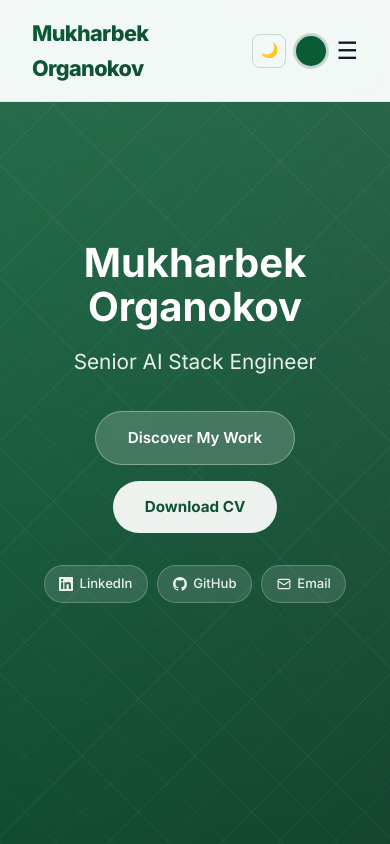
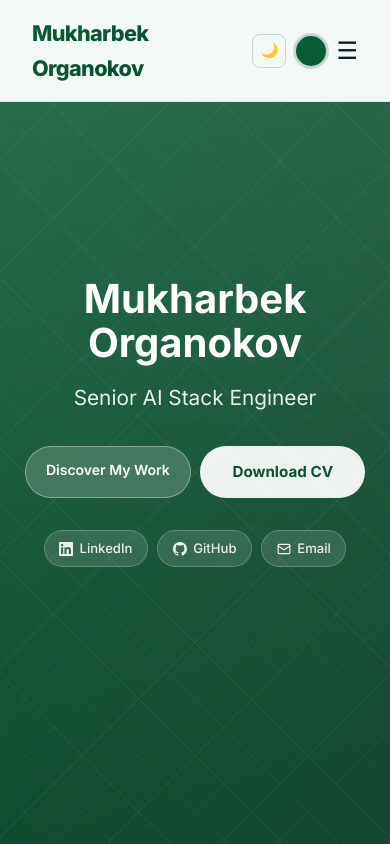
Before and after one commit to kabartay/portfolio, a website: page public/index.html in a window 390 px wide. Shown: the top 844 px of the page. Drawn offline with Linux system fonts and the light colour scheme.

Commit message:
fix(mobile): keep hero CTA buttons on one row on small screens (#30)

```diff
--- a/public/src/css/style.css
+++ b/public/src/css/style.css
@@ -1140,8 +1140,13 @@ section {
     }
 
     .cta-buttons {
-        flex-direction: column;
-        align-items: center;
+        gap: 0.6rem;
+    }
+
+    .cta-button,
+    .cta-button-secondary {
+        padding: 0.75rem 1.25rem;
+        font-size: 0.875rem;
     }
 
     .about-content {
```
